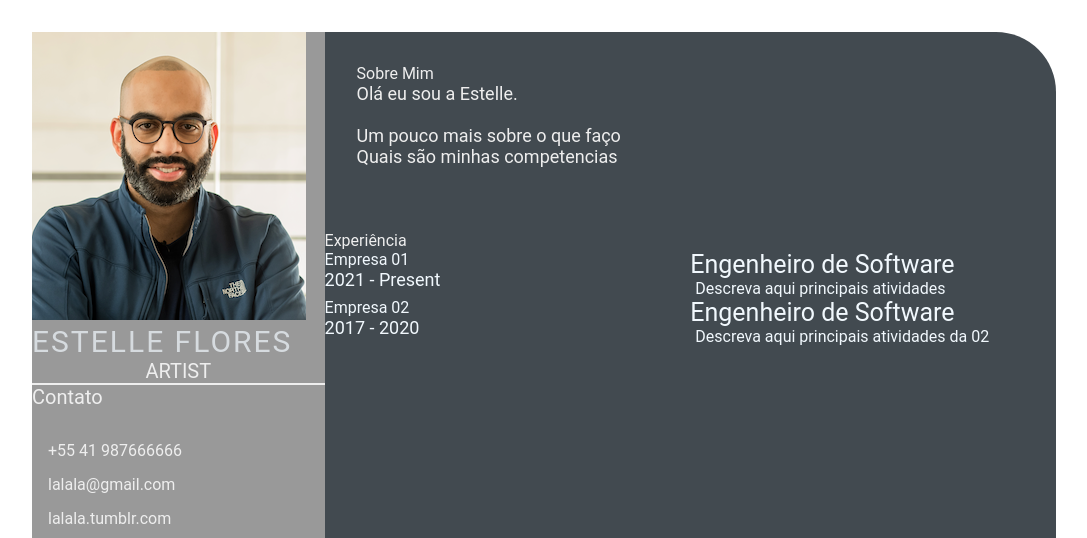
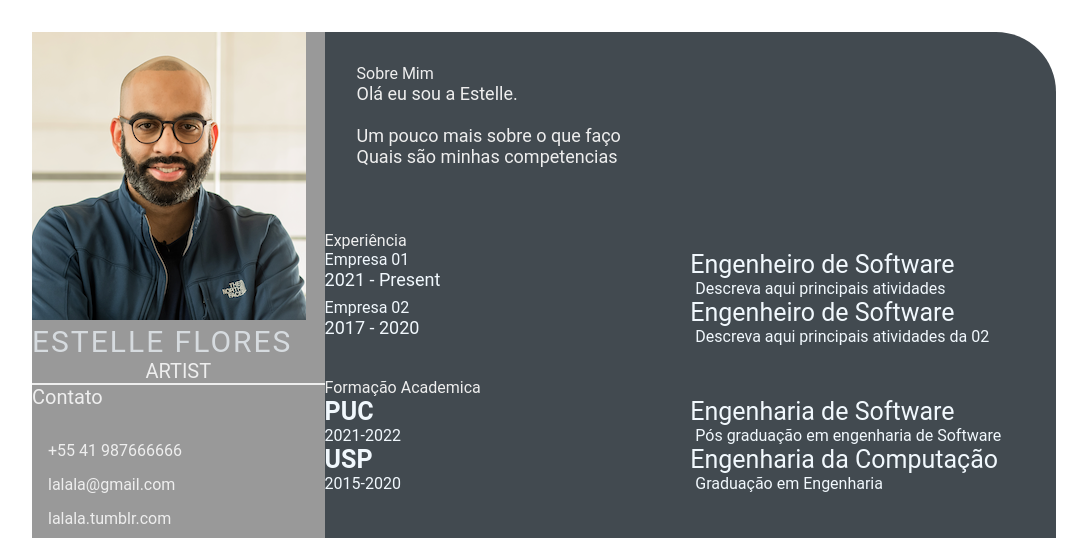
Before and after one commit to estelleflores/estelleflores.github.io, a plain HTML site: page index.html in a window 1280 px wide. Shown: the top 538 px of the page, without its empty margins (96-1183 px from the left). Drawn offline with Linux system fonts and the light colour scheme.

Commit message:
Add Education Content (#4)

```diff
--- a/index.html
+++ b/index.html
@@ -71,6 +71,32 @@
                     </div>
                 </div>
             </section>
+            <section class="education gap">
+                <div class="right-title">Formação Academica</div>
+                <div class="education-contents">
+
+                <div class="education-left">
+                    <p class="education-school-name">PUC</p>
+                    <p class="education-time-period">2021-2022</p>
+                </div>
+                <div class="education-right">
+                    <p class="education-subject">Engenharia de Software</p>
+                    <p class="education-desc">
+                        Pós graduação em engenharia de Software
+                    </p>
+                </div>
+                <div class="education-left">
+                    <p class="education-school-name">USP</p>
+                    <p class="education-time-period">2015-2020</p>
+                </div>
+                <div class="education-right">
+                    <p class="education-subject">Engenharia da Computação</p>
+                    <p class="education-desc">
+                        Graduação em Engenharia
+                    </p>
+                </div>
+                </div>
+            </section>
         </section>
     </main>
 </body>
```
